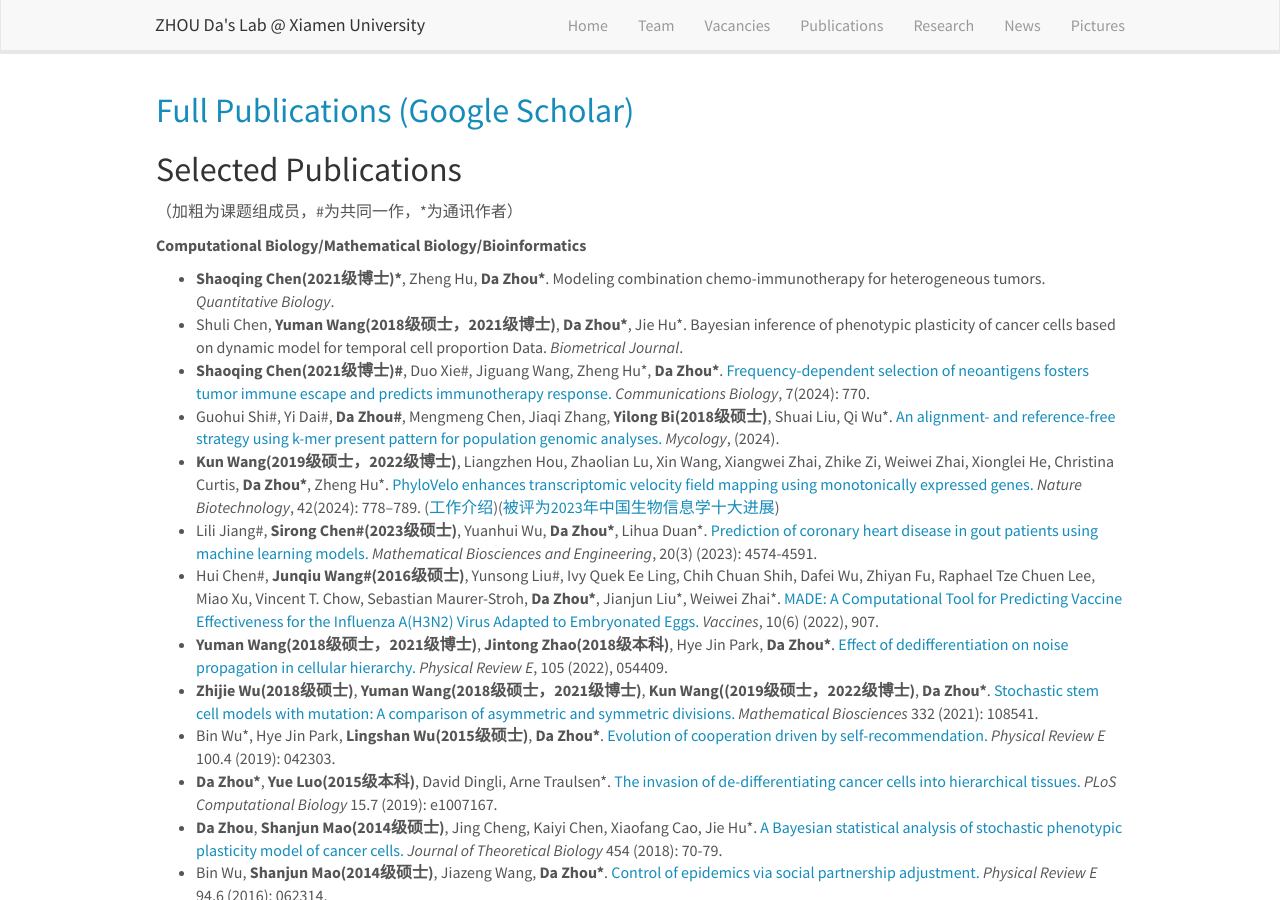
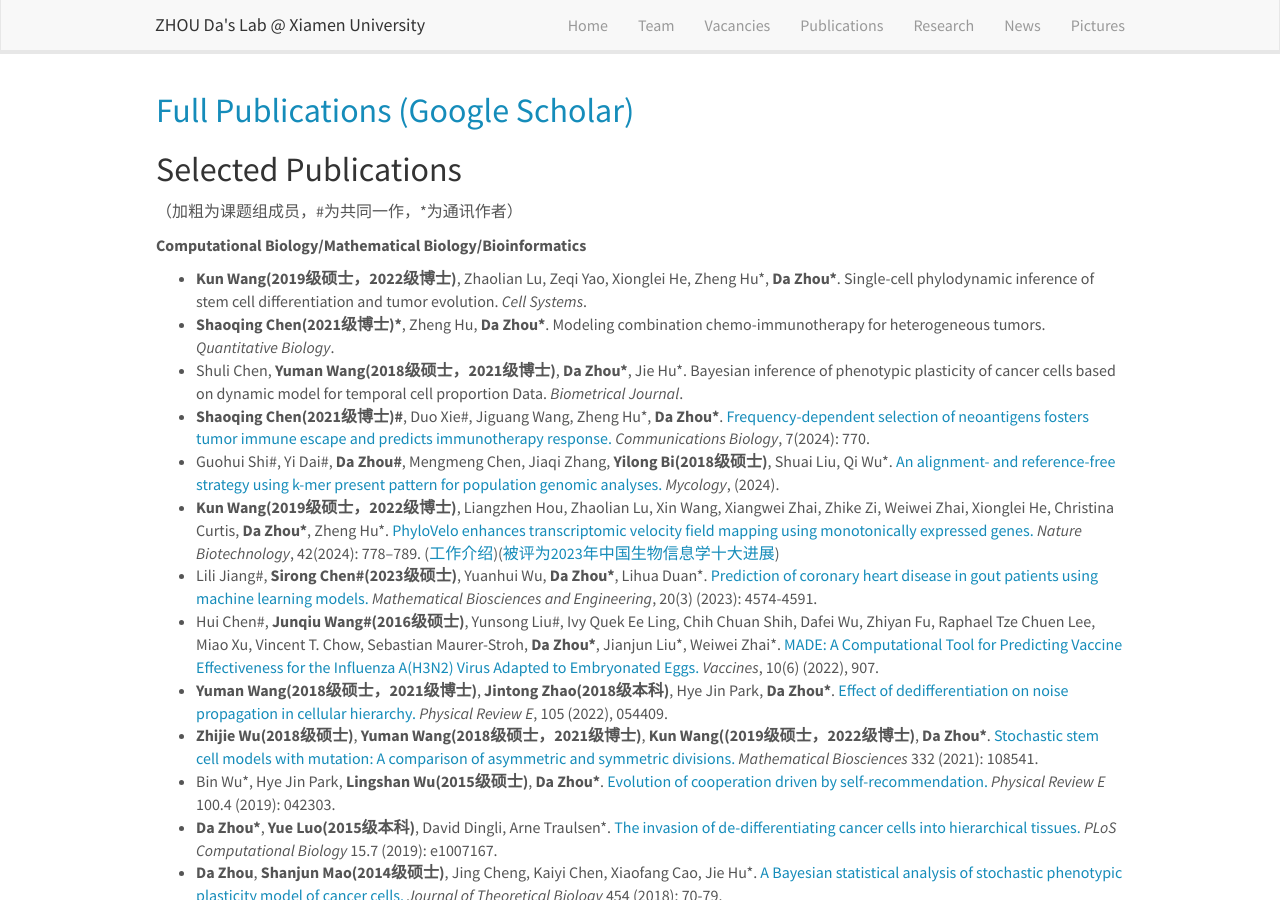
Before and after one commit to ZhouDaLab/zhoudalab.github.io, a Jekyll site: the page built from _pages/publications.md, in a window 1280 px wide and 900 px high. Built offline with Jekyll 4.4.1, drawn with Linux system fonts in a browser that asks for light colours; nearby versions of some CDN libraries.

Commit message:
Update publications.md

```diff
--- a/_pages/publications.md
+++ b/_pages/publications.md
@@ -14,6 +14,7 @@ permalink: /publications/
 
 **Computational Biology/Mathematical Biology/Bioinformatics**
 
+- **Kun Wang(2019级硕士，2022级博士)**, Zhaolian Lu, Zeqi Yao, Xionglei He, Zheng Hu\*, **Da Zhou\***. Single-cell phylodynamic inference of stem cell differentiation and tumor evolution. *Cell Systems*.
 - **Shaoqing Chen(2021级博士)\***, Zheng Hu, **Da Zhou\***. Modeling combination chemo-immunotherapy for heterogeneous tumors. *Quantitative Biology*.
 - Shuli Chen, **Yuman Wang(2018级硕士，2021级博士)**, **Da Zhou\***, Jie Hu\*. Bayesian inference of phenotypic plasticity of cancer cells based on dynamic model for temporal cell proportion Data. *Biometrical Journal*.
 -  **Shaoqing Chen(2021级博士)\#**, Duo Xie\#, Jiguang Wang, Zheng Hu\*, **Da Zhou\***. [Frequency-dependent selection of neoantigens fosters tumor immune escape and predicts immunotherapy response.](https://www.nature.com/articles/s42003-024-06460-7) *Communications Biology*, 7(2024): 770.
```
